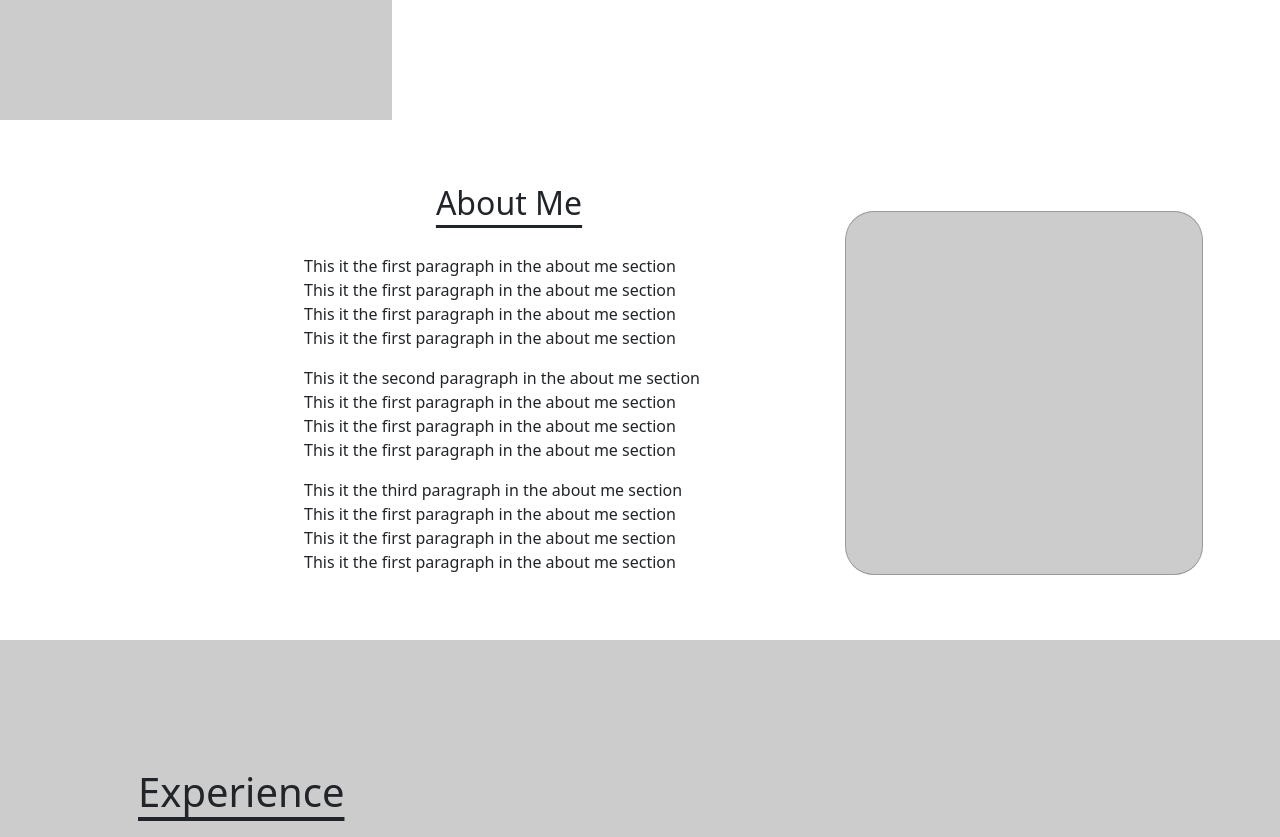
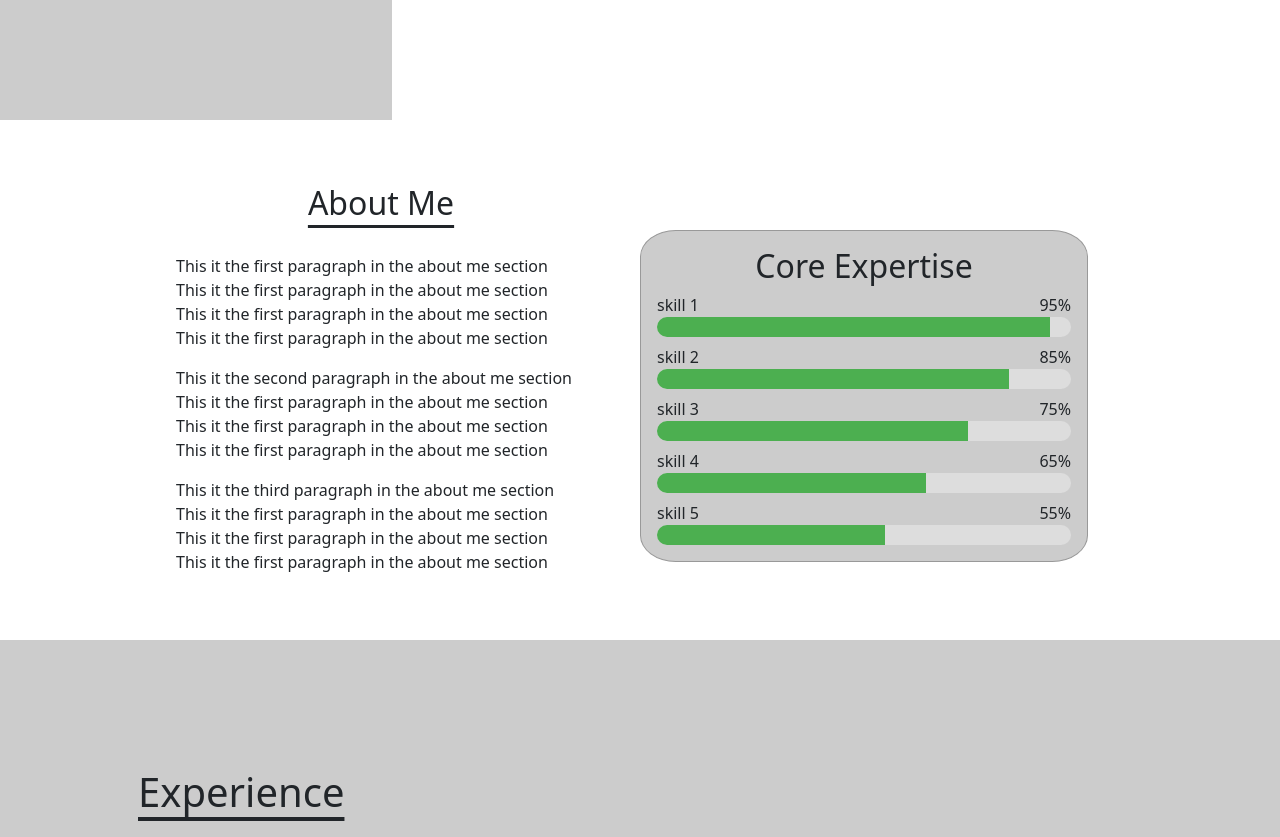
Before and after one commit to jSiderius/Portfolio-Site, a React (Vite) app: page / in a window 1280 px wide. Shown: the part 680-1517 px from the top of the page. Built offline with nearby package versions, Linux system fonts and the light colour scheme.

Commit message:
Added skill bars

```diff
--- a/src/components/Sections/About.tsx
+++ b/src/components/Sections/About.tsx
@@ -1,38 +1,73 @@
 import "../../css/AboutMe.css";
 
-function About() {
+const expertise = [
+  { skill: "skill 1", percentage: 95 },
+  { skill: "skill 2", percentage: 85 },
+  { skill: "skill 3", percentage: 75 },
+  { skill: "skill 4", percentage: 65 },
+  { skill: "skill 5", percentage: 55 },
+];
+
+export default function About() {
   return (
-    <>
     <section className="about-me-top-container">
+      <LeftPanel />
+      <RightPanel />
+    </section>
+  );
+}
+
+function LeftPanel() {
+  return (
     <div className="about-me-left-panel">
       <div className="about-me-text">
         <h2 className="experience-header">About Me</h2>
         <p>
-              This it the first paragraph in the about me section This it the
-              first paragraph in the about me section This it the first
-              paragraph in the about me section This it the first paragraph in
-              the about me section
+          This it the first paragraph in the about me section This it the first
+          paragraph in the about me section This it the first paragraph in the
+          about me section This it the first paragraph in the about me section
         </p>
         <p>
-              This it the second paragraph in the about me section This it the
-              first paragraph in the about me section This it the first
-              paragraph in the about me section This it the first paragraph in
-              the about me section
+          This it the second paragraph in the about me section This it the first
+          paragraph in the about me section This it the first paragraph in the
+          about me section This it the first paragraph in the about me section
         </p>
         <p>
-              This it the third paragraph in the about me section This it the
-              first paragraph in the about me section This it the first
-              paragraph in the about me section This it the first paragraph in
-              the about me section
+          This it the third paragraph in the about me section This it the first
+          paragraph in the about me section This it the first paragraph in the
+          about me section This it the first paragraph in the about me section
         </p>
       </div>
     </div>
-        <div className="about-me-right-panel">
-          <div className="expertese-container"></div>
-        </div>
-      </section>
-    </>
   );
 }
 
-export default About;
+function RightPanel() {
+  return (
+    <div className="about-me-right-panel">
+      <div className="expertese-container">
+        <h2 style={{ textAlign: "center" }}>Core Expertise</h2>
+
+        <div className="skill-bars-container">
+          {expertise.map((item) => (
+            <div className="skill-percentage-and-bar-container">
+              <div className="skill-and-percentage-container">
+                <p className="flexbox-push-right">{item.skill}</p>
+                <p className="">{item.percentage}%</p>
+              </div>
+
+              <div className="percentage-bar-empty">
+                <div
+                  className="percentage-bar-full"
+                  style={{
+                    width: `${item.percentage}%`,
+                  }}
+                />
+              </div>
+            </div>
+          ))}
+        </div>
+      </div>
+    </div>
+  );
+}
--- a/src/css/AboutMe.css
+++ b/src/css/AboutMe.css
@@ -6,7 +6,7 @@
 }
 
 .about-me-left-panel{
-	flex: 0 0 60%;
+	flex: 0 0 50%;
 	display: flex;
 	flex-direction: column;
 	justify-content: flex-start;
@@ -15,10 +15,10 @@
 }
 
 .about-me-right-panel{
-	flex: 0 0 40%;
+	flex: 0 0 50%;
 	display: flex;
 	align-items: center;
-	justify-content: center;
+	justify-content: flex-start;
 }
 
 .about-me-text{
@@ -28,10 +28,49 @@
 .expertese-container{
 	width: 70%;
 	max-width: 70%;
-	height: 70%;
-	max-height: 70%;
 	background-color: var(--secondary-bg-color);
 	border: 1px solid var(--secondary-border-color);
 	border-radius: 8%;
 	margin: 5% 0 0 0;
+	display: flex;
+	flex-direction: column;
+	padding: 1em;
 }
+
+.skill-bars-container{
+	gap: 0.5em;
+	display: flex;
+	flex-direction: column;
+}
+
+.skill-percentage-and-bar-container{
+	display: flex;
+	flex-direction: column;
+	gap: 0;
+}
+
+.skill-and-percentage-container{
+	display: flex;
+}
+
+.skill-and-percentage-container p{
+	margin: 0;
+}
+
+.percentage-bar-empty{
+	width: 100%;
+	height: 20px;
+	background-color: var(--skill-bar-empty);
+	border-radius: 10px;
+	overflow: hidden;
+}
+
+.percentage-bar-full{
+	height: 100%;
+	background-color: #4caf50;
+	/* transition: "width 0.5s ease-in-out", */
+}
+
+.flexbox-push-right{
+	margin-right: auto !important;
+}
--- a/src/css/HeroSection.css
+++ b/src/css/HeroSection.css
@@ -5,8 +5,6 @@
 
 .top-container{
 	display: flex;
-	/* justify-content: center; */
-	/* align-items: center; */
 }
 
 .left-panel{
--- a/src/index.css
+++ b/src/index.css
@@ -2,6 +2,9 @@
   --primary-bg-color: #ffffff;
   --secondary-bg-color: #cccccc;
   --secondary-border-color: #999999;
+
+  --skill-bar-empty: #ddd;
+  --skill-bar-full: ;
 }
 
 html, body {
```
Lines whose indentation alone changed are shown as unchanged.
